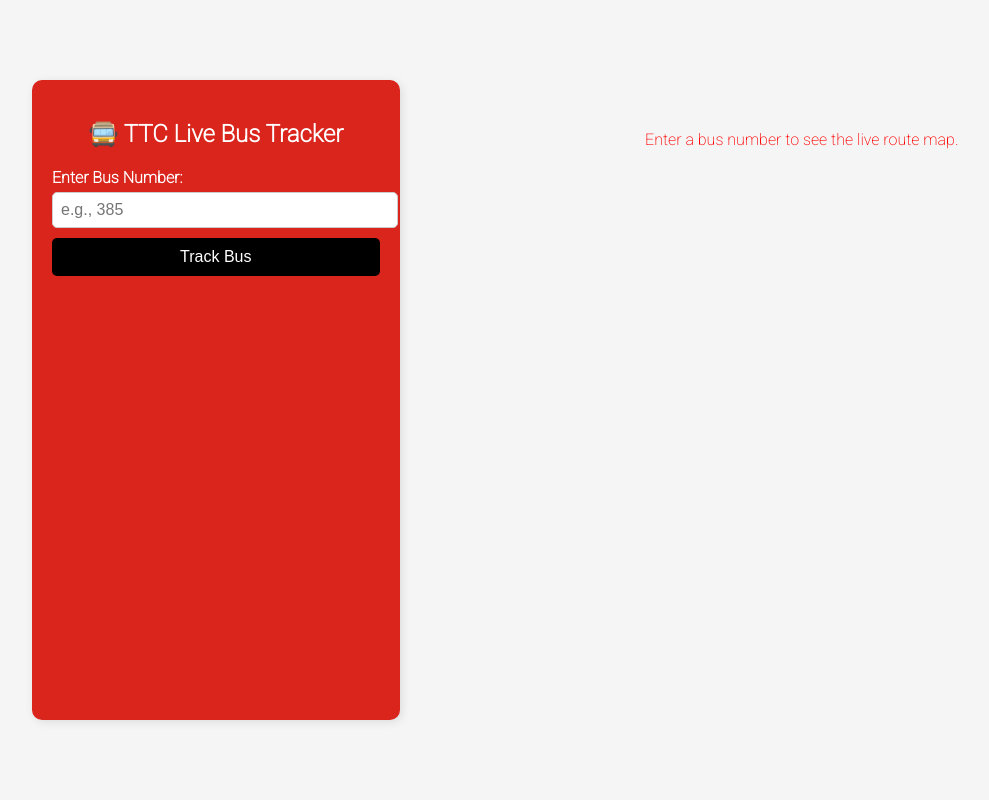
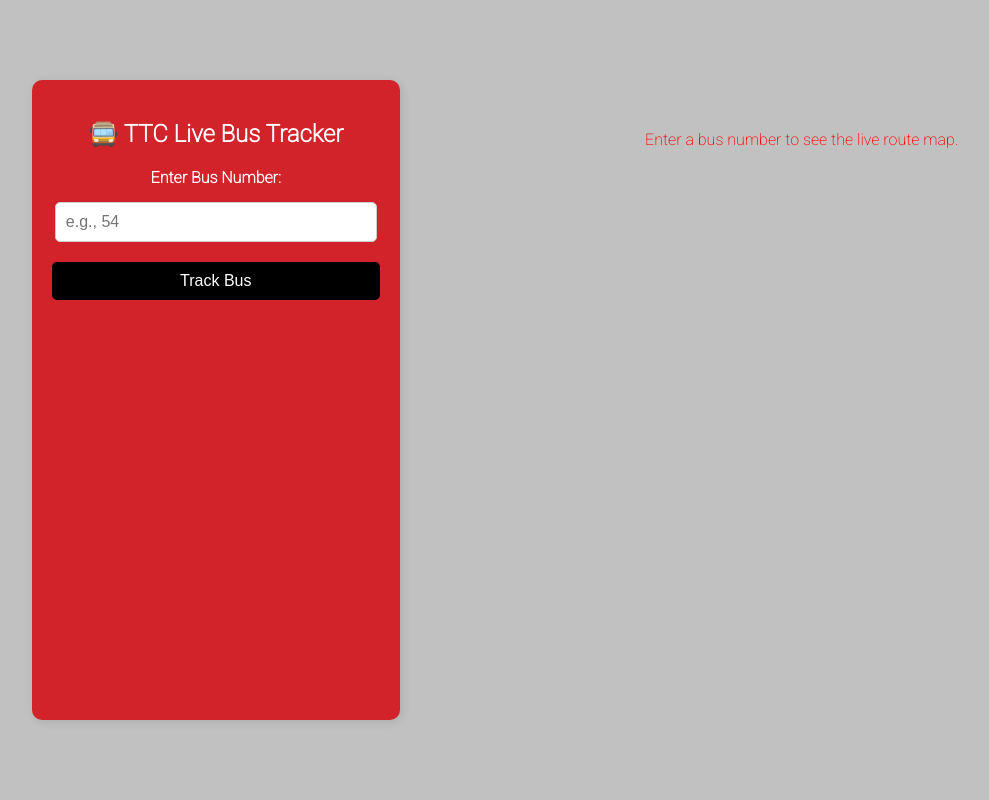
Before and after one commit to Romanabramovich/TTC-GTFS-Realtime, a Flask app: page / in a window 1280 px wide. Shown: the whole page, without its empty margins (32-1021 px from the left). Run offline with Flask 3, Linux system fonts and the light colour scheme.

Commit message:
Styling changes

```diff
--- a/static/css/styles.css
+++ b/static/css/styles.css
@@ -7,7 +7,7 @@
     justify-content: center;
     align-items: center;
     height: 100vh;
-    background-color: #f5f5f5;
+    background-color: #8484847f;
 }
 
 /* Container Layout */
@@ -23,7 +23,7 @@
 .sidebar {
     width: 30%;
     padding: 20px;
-    background: #DA251D;
+    background: #d2232a;
     border-radius: 10px;
     box-shadow: 2px 2px 10px rgba(0, 0, 0, 0.1);
     color: white;
@@ -38,6 +38,8 @@
 form {
     display: flex;
     flex-direction: column;
+    align-items: center;
+    gap: 10px;
 }
 
 label {
@@ -47,7 +49,8 @@
 
 input {
     width: 100%;
-    padding: 8px;
+    max-width: 300px;
+    padding: 10px;
     margin-bottom: 10px;
     border: 1px solid #ccc;
     border-radius: 5px;
--- a/templates/index.html
+++ b/templates/index.html
@@ -20,7 +20,7 @@
 
             <form method="POST">
                 <label for="bus_number">Enter Bus Number:</label>
-                <input type="text" id="bus_number" name="bus_number" placeholder="e.g., 385" required>
+                <input type="text" id="bus_number" name="bus_number" placeholder="e.g., 54" required>
                 <button type="submit">Track Bus</button>
             </form>
 
```
